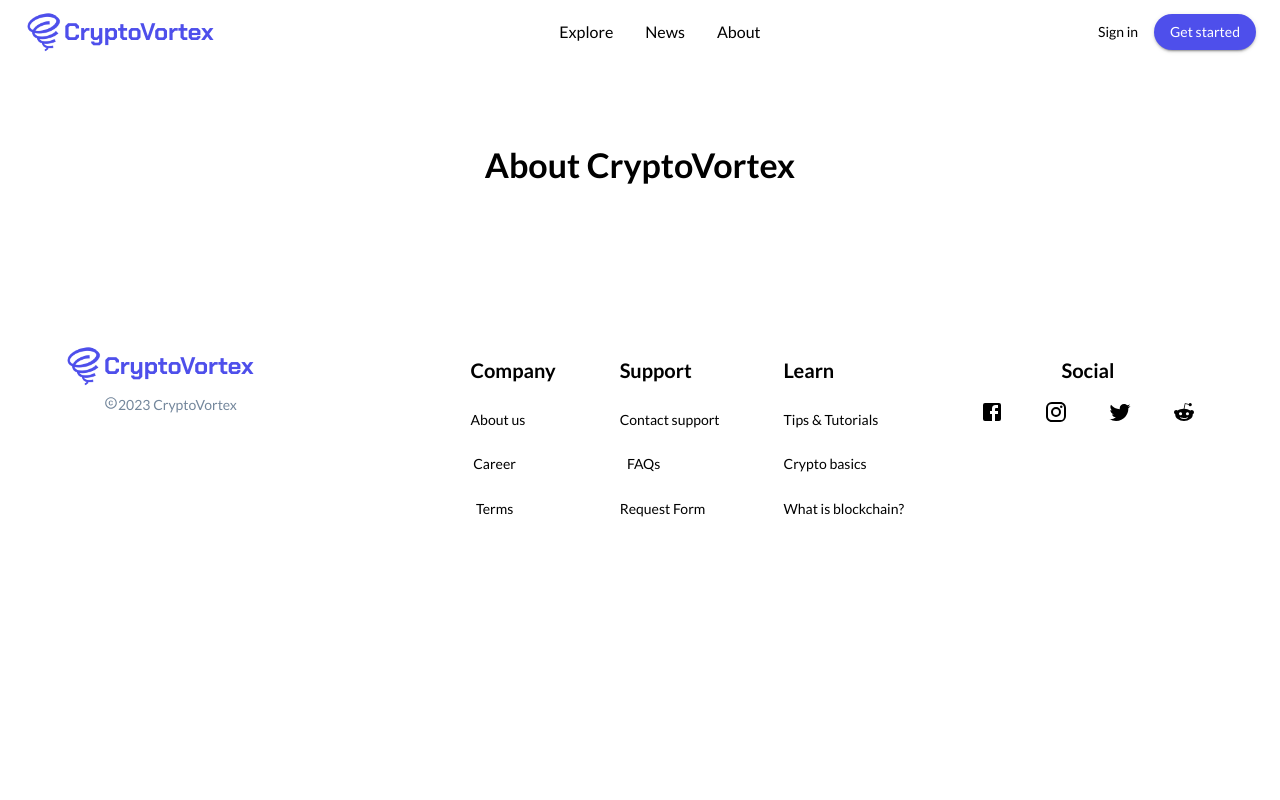
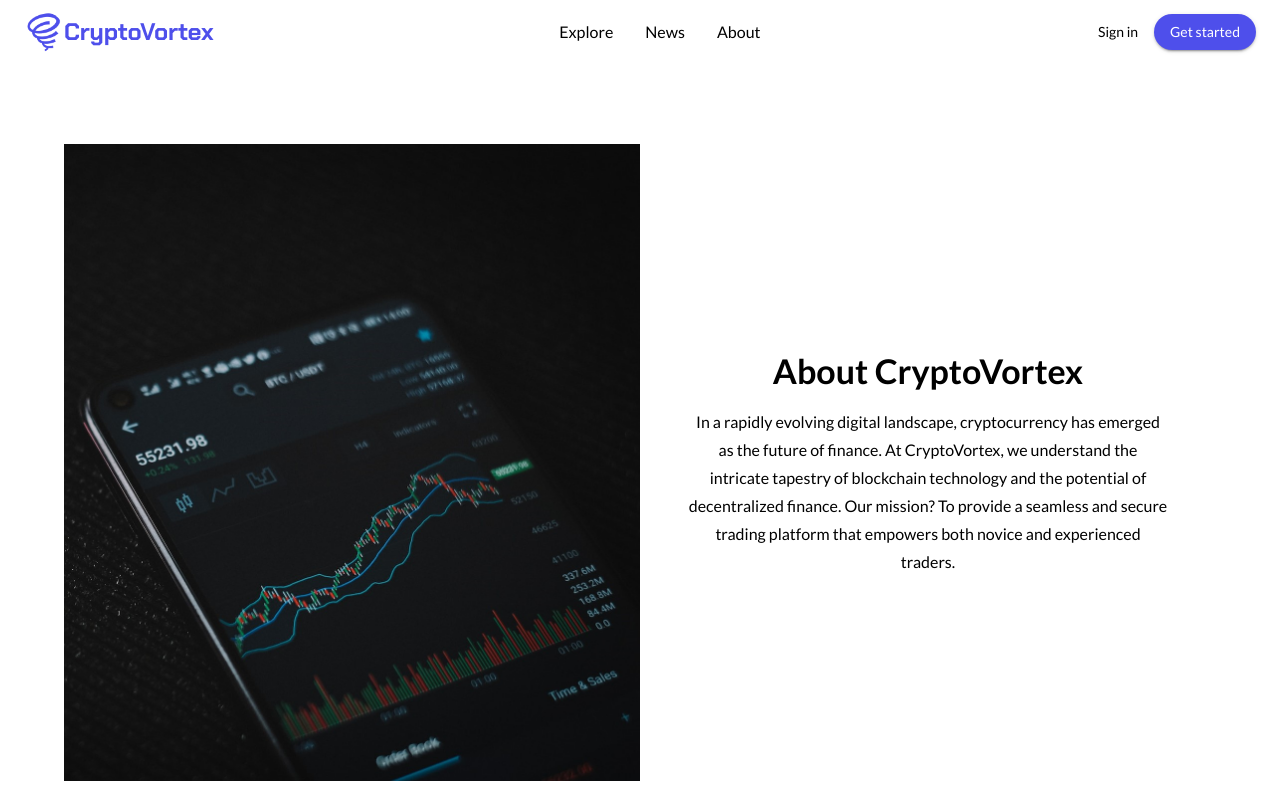
Before and after one commit to heet-git/CryptoVortex, a React (Vite) app: page /about in a window 1280 px wide. Shown: the top 800 px of the page. Built offline with nearby package versions, Linux system fonts and the light colour scheme.

Commit message:
add and style content in about
Add intro image and text. apply styling.

```diff
--- a/src/components/About.jsx
+++ b/src/components/About.jsx
@@ -6,26 +6,39 @@
   return (
     <Container>
       <Box
-        textAlign="center"
-        my="5rem"
+        display="flex"
+        alignItems="center"
+        my= "5rem"
       >
-        <Typography variant="h4"
+        <Box
+          component="img"
+          src= {aboutImg}
           sx={{
-            fontWeight: "600"
+            height: "100%",
+            width: "50%"
           }}
+        ></Box>
+        <Box
+          display="flex"
+          flexDirection="column"
+          alignItems="center"
+          px="3rem"
         >
-          About CryptoVortex
-        </Typography>
+          <Typography variant="h4"
+            sx={{
+              fontWeight: "600"
+            }}
+          >
+            About CryptoVortex
+          </Typography>
+          <Typography
+            variant="subtitle1"
+            textAlign="center"
+            pt="1rem"
+          >
+            In a rapidly evolving digital landscape, cryptocurrency has emerged as the future of finance. At CryptoVortex, we understand the intricate tapestry of blockchain technology and the potential of decentralized finance. Our mission? To provide a seamless and secure trading platform that empowers both novice and experienced traders.
+          </Typography>
       </Box>
-      <Box>
-        <Box
-          sx={{
-            backgroundImage: `url(${aboutImg})`,
-
-          }}
-        >
-
-        </Box>
       </Box>
 
     </Container>
```
